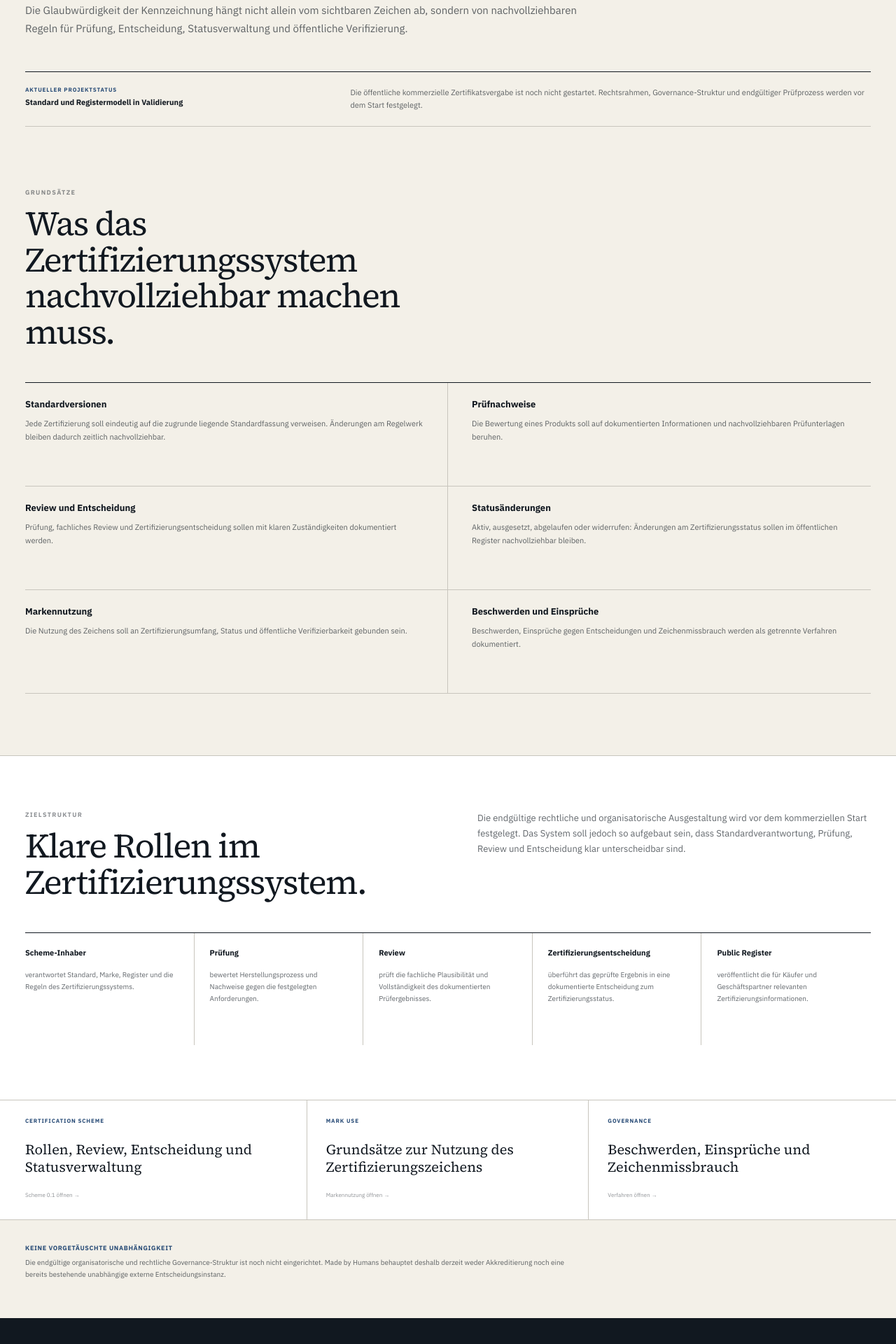
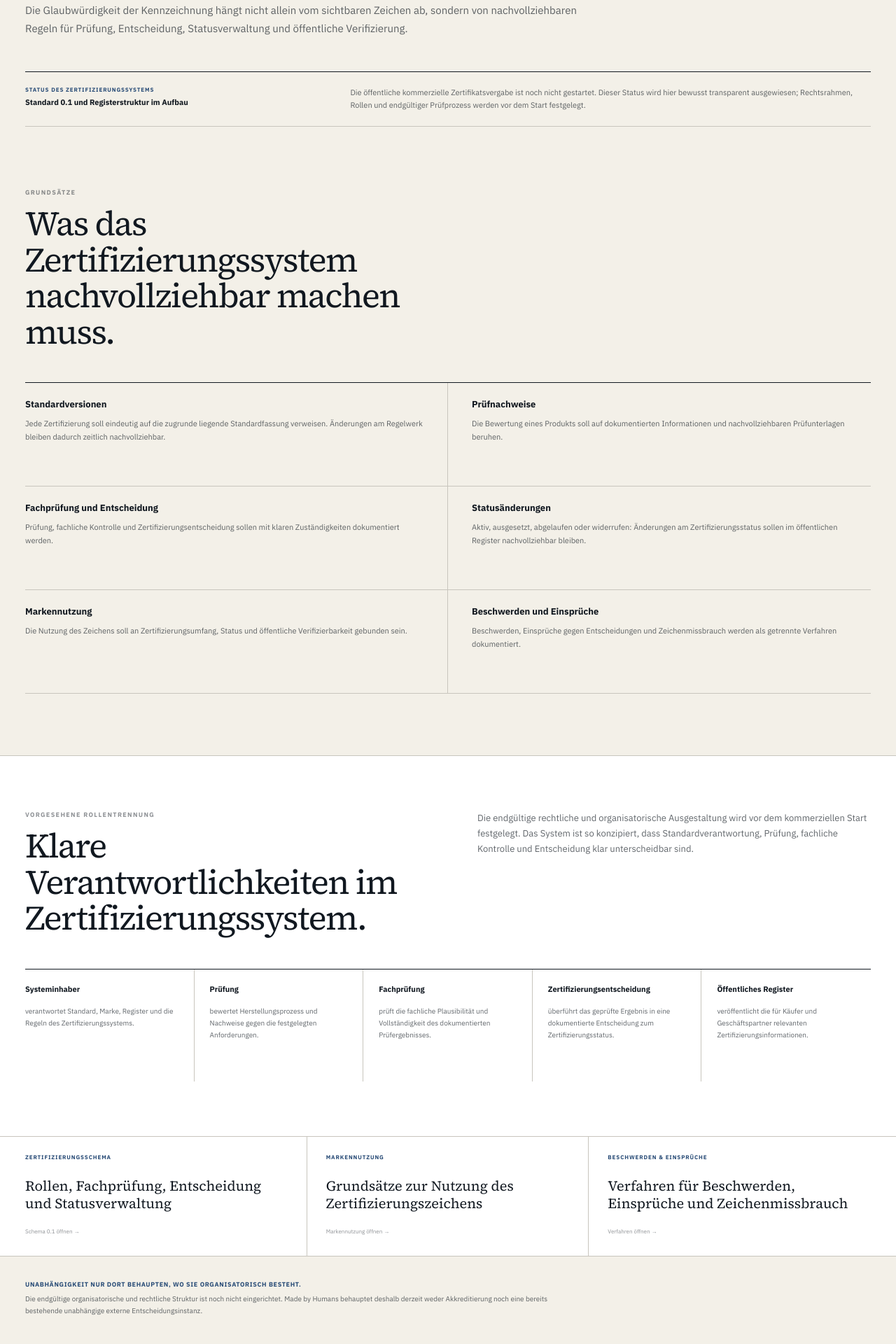
Before and after one commit to dennis-glaser-coder/human-certification-web, a Next.js app: page /transparenz in a window 1280 px wide. Shown: the part 320-2240 px from the top of the page at 70% size. Built offline with nearby package versions, Linux system fonts and the light colour scheme.

Commit message:
Transparenzseite als Integritätsbereich schärfen

```diff
--- a/src/app/transparenz/page.js
+++ b/src/app/transparenz/page.js
@@ -5,18 +5,18 @@ import SiteFooter from '../../components/SiteFooter';
 const principles = [
   ['Standardversionen', 'Jede Zertifizierung soll eindeutig auf die zugrunde liegende Standardfassung verweisen. Änderungen am Regelwerk bleiben dadurch zeitlich nachvollziehbar.'],
   ['Prüfnachweise', 'Die Bewertung eines Produkts soll auf dokumentierten Informationen und nachvollziehbaren Prüfunterlagen beruhen.'],
-  ['Review und Entscheidung', 'Prüfung, fachliches Review und Zertifizierungsentscheidung sollen mit klaren Zuständigkeiten dokumentiert werden.'],
+  ['Fachprüfung und Entscheidung', 'Prüfung, fachliche Kontrolle und Zertifizierungsentscheidung sollen mit klaren Zuständigkeiten dokumentiert werden.'],
   ['Statusänderungen', 'Aktiv, ausgesetzt, abgelaufen oder widerrufen: Änderungen am Zertifizierungsstatus sollen im öffentlichen Register nachvollziehbar bleiben.'],
   ['Markennutzung', 'Die Nutzung des Zeichens soll an Zertifizierungsumfang, Status und öffentliche Verifizierbarkeit gebunden sein.'],
   ['Beschwerden und Einsprüche', 'Beschwerden, Einsprüche gegen Entscheidungen und Zeichenmissbrauch werden als getrennte Verfahren dokumentiert.'],
 ];
 
 const roles = [
-  ['Scheme-Inhaber', 'verantwortet Standard, Marke, Register und die Regeln des Zertifizierungssystems.'],
+  ['Systeminhaber', 'verantwortet Standard, Marke, Register und die Regeln des Zertifizierungssystems.'],
   ['Prüfung', 'bewertet Herstellungsprozess und Nachweise gegen die festgelegten Anforderungen.'],
-  ['Review', 'prüft die fachliche Plausibilität und Vollständigkeit des dokumentierten Prüfergebnisses.'],
+  ['Fachprüfung', 'prüft die fachliche Plausibilität und Vollständigkeit des dokumentierten Prüfergebnisses.'],
   ['Zertifizierungsentscheidung', 'überführt das geprüfte Ergebnis in eine dokumentierte Entscheidung zum Zertifizierungsstatus.'],
-  ['Public Register', 'veröffentlicht die für Käufer und Geschäftspartner relevanten Zertifizierungsinformationen.'],
+  ['Öffentliches Register', 'veröffentlicht die für Käufer und Geschäftspartner relevanten Zertifizierungsinformationen.'],
 ];
 
 export default function TransparencyPage() {
@@ -25,7 +25,7 @@ export default function TransparencyPage() {
       <SiteHeader />
 
       <section className="pageHero shell">
-        <div className="eyebrow">TRANSPARENZ & GOVERNANCE</div>
+        <div className="eyebrow">TRANSPARENZ & INTEGRITÄT</div>
         <h1>Regeln für Standard, Prüfung und Markennutzung.</h1>
         <p className="lead">
           Die Glaubwürdigkeit der Kennzeichnung hängt nicht allein vom sichtbaren Zeichen ab,
@@ -35,12 +35,12 @@ export default function TransparencyPage() {
 
       <section className="statusPanel shell">
         <div>
-          <span>AKTUELLER PROJEKTSTATUS</span>
-          <strong>Standard und Registermodell in Validierung</strong>
+          <span>STATUS DES ZERTIFIZIERUNGSSYSTEMS</span>
+          <strong>Standard 0.1 und Registerstruktur im Aufbau</strong>
         </div>
         <p>
           Die öffentliche kommerzielle Zertifikatsvergabe ist noch nicht gestartet.
-          Rechtsrahmen, Governance-Struktur und endgültiger Prüfprozess werden vor dem Start festgelegt.
+          Dieser Status wird hier bewusst transparent ausgewiesen; Rechtsrahmen, Rollen und endgültiger Prüfprozess werden vor dem Start festgelegt.
         </p>
       </section>
 
@@ -66,12 +66,12 @@ export default function TransparencyPage() {
         <div className="shell">
           <div className="sectionIntro compact">
             <div>
-              <div className="sectionNo">ZIELSTRUKTUR</div>
-              <h2>Klare Rollen im Zertifizierungssystem.</h2>
+              <div className="sectionNo">VORGESEHENE ROLLENTRENNUNG</div>
+              <h2>Klare Verantwortlichkeiten im Zertifizierungssystem.</h2>
             </div>
             <p>
               Die endgültige rechtliche und organisatorische Ausgestaltung wird vor dem kommerziellen Start festgelegt.
-              Das System soll jedoch so aufgebaut sein, dass Standardverantwortung, Prüfung, Review und Entscheidung klar unterscheidbar sind.
+              Das System ist so konzipiert, dass Standardverantwortung, Prüfung, fachliche Kontrolle und Entscheidung klar unterscheidbar sind.
             </p>
           </div>
 
@@ -89,27 +89,27 @@ export default function TransparencyPage() {
       <section className="governanceDocuments">
         <div className="shell governanceDocumentsGrid">
           <Link href="/dokumente/certification-scheme-0-1">
-            <span>CERTIFICATION SCHEME</span>
-            <strong>Rollen, Review, Entscheidung und Statusverwaltung</strong>
-            <small>Scheme 0.1 öffnen →</small>
+            <span>ZERTIFIZIERUNGSSCHEMA</span>
+            <strong>Rollen, Fachprüfung, Entscheidung und Statusverwaltung</strong>
+            <small>Schema 0.1 öffnen →</small>
           </Link>
           <Link href="/markennutzung">
-            <span>MARK USE</span>
+            <span>MARKENNUTZUNG</span>
             <strong>Grundsätze zur Nutzung des Zertifizierungszeichens</strong>
             <small>Markennutzung öffnen →</small>
           </Link>
           <Link href="/verfahren">
-            <span>GOVERNANCE</span>
-            <strong>Beschwerden, Einsprüche und Zeichenmissbrauch</strong>
+            <span>BESCHWERDEN & EINSPRÜCHE</span>
+            <strong>Verfahren für Beschwerden, Einsprüche und Zeichenmissbrauch</strong>
             <small>Verfahren öffnen →</small>
           </Link>
         </div>
       </section>
 
       <section className="shell transparencyIntegrity">
-        <strong>Keine vorgetäuschte Unabhängigkeit</strong>
+        <strong>Unabhängigkeit nur dort behaupten, wo sie organisatorisch besteht.</strong>
         <p>
-          Die endgültige organisatorische und rechtliche Governance-Struktur ist noch nicht eingerichtet.
+          Die endgültige organisatorische und rechtliche Struktur ist noch nicht eingerichtet.
           Made by Humans behauptet deshalb derzeit weder Akkreditierung noch eine bereits bestehende unabhängige externe Entscheidungsinstanz.
         </p>
       </section>
```
